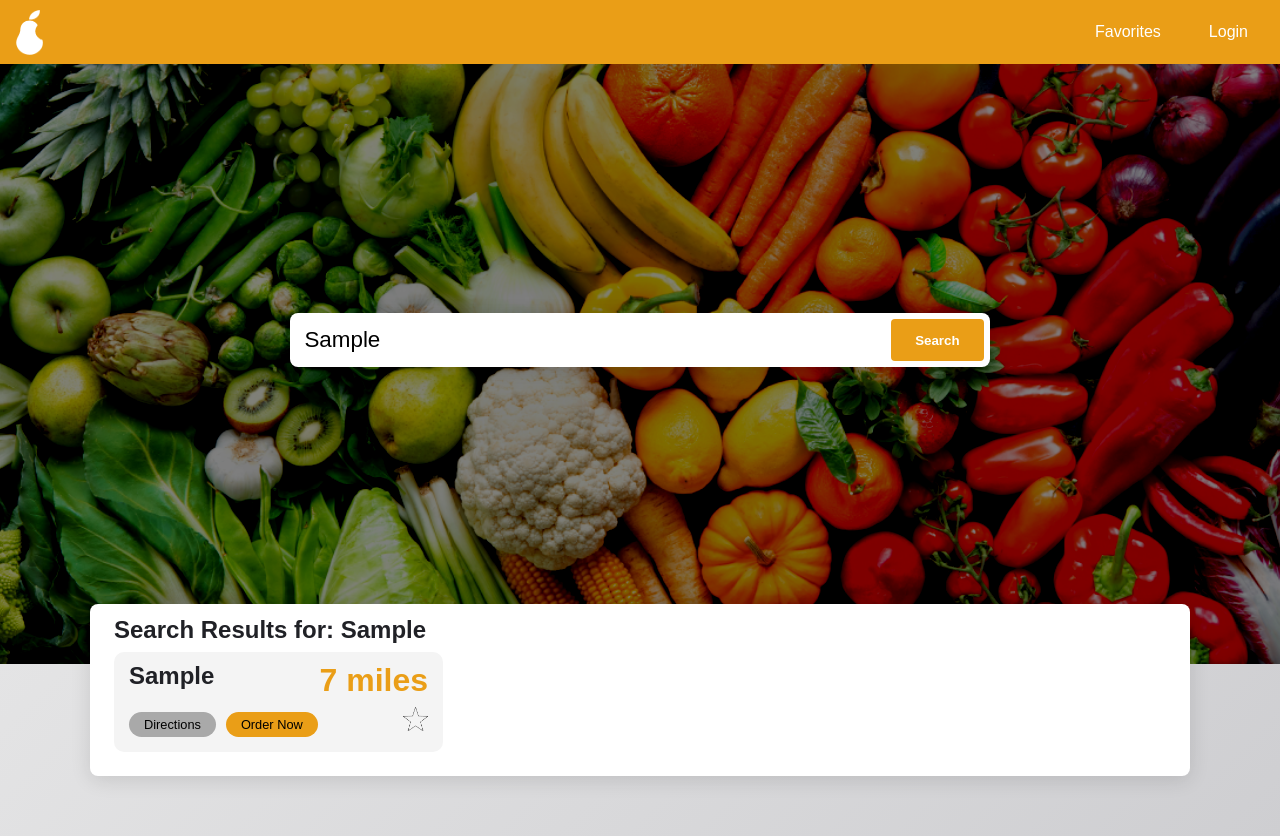
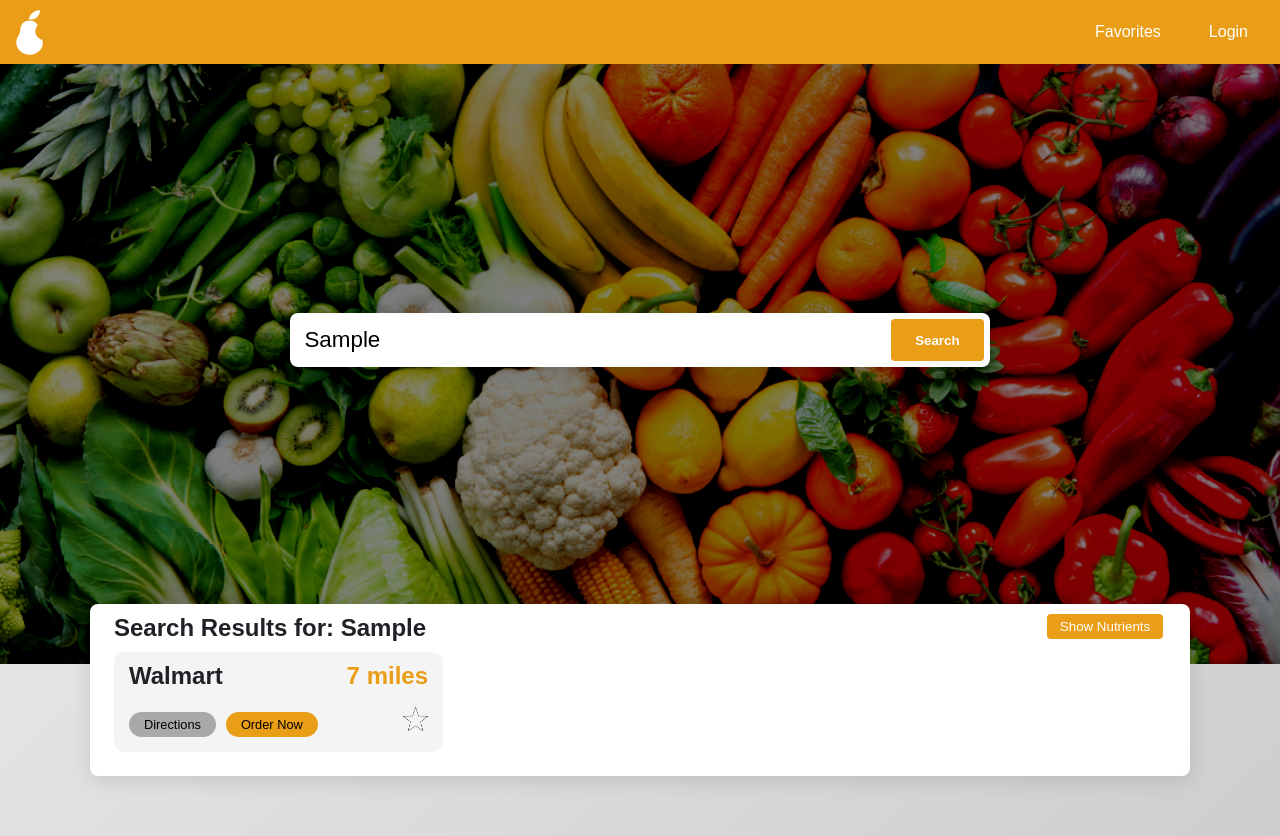
Before and after one commit to Vladimir-Herdman/gruszka, a Next.js app: page / in a window 1280 px wide. Both pictures are taken after typing "Sample" into the empty fields and a click on the button "Search". Built offline with nearby package versions, Linux system fonts and the light colour scheme; no server answers.

Commit message:
button to retrieve nutrients, can someone hook it up to the api

```diff
--- a/src/_components/result.module.css
+++ b/src/_components/result.module.css
@@ -26,7 +26,7 @@
   top: 10px;
   right: 15px;
   margin: 0;
-  font-size: 2rem;
+  font-size: 1.rem;
   font-weight: bold;
   color: var(--primary-color);
 }
--- a/src/app/page.module.css
+++ b/src/app/page.module.css
@@ -134,6 +134,7 @@
 }
 
 /* ----------RESULTS SECTION---------- */
+
 .resultsSection {
   display: flex;
   flex-direction: column;
@@ -164,10 +165,28 @@
   flex-wrap: wrap;
 }
 
+.resultsContainerHeader {
+  position: absolute;
+  display: flex;
+  justify-content: space-between;
+  top: 10px;
+  width: 99%;
+}
+
+.showNutrientsButton {
+  background-color: #ea9e17;
+  border: none;
+  color: white;
+  padding: 0.3rem 0.8rem;
+  border-radius: 4px;
+  cursor: pointer;
+  position: absolute;
+  right: 40px;
+}
+
 .searchTerm {
   opacity: 0;
   position: absolute;
-  top: 12px;
   transition: opacity ease 1.5s;
 }
 
--- a/src/app/page.tsx
+++ b/src/app/page.tsx
@@ -27,7 +27,7 @@ export default function Home() {
     //update once we have some API form to return data, so call API here to
     //get results array instead of just a single test result here
     const tempResult: ResultType = {
-      storeName: text,
+      storeName: "Walmart",
       loc: { lat: parseFloat((Math.random() * 90).toFixed(3)), long: parseFloat((Math.random() * 180).toFixed(3)) },
       distance: parseFloat(((Math.random() * 14) + 1).toFixed(0)),
       price: parseFloat((Math.random() * 20).toFixed(2)),
@@ -126,11 +126,16 @@ function ResultContainer({results, search, setLocationMethod, setMapMethod}: Res
   const [showHeading, setShowHeading] = useState(false);
 
   useEffect(() => { search !== "" && setShowHeading(true);}, [search]);
+  if(!showHeading && results.length === 0) return null;
 
   return (
     <>
       <div className={styles.resultsContainer}>
-        <h2 className={styles.searchTerm + " " + (showHeading ? styles.show : "")}>Search Results for: {search}</h2>
+        <div className={styles.resultsContainerHeader}>
+          <h2 className={styles.searchTerm + " " + (showHeading ? styles.show : "")}>Search Results for: {search}</h2>
+          <button className={styles.showNutrientsButton}>Show Nutrients</button>
+        </div>
+
         {
           results.map((result, index) =>
             <Result result={result} key={index} showHeadingValue={showHeading} setLocMethod={setLocationMethod} setMapShown={setMapMethod}/>
```
